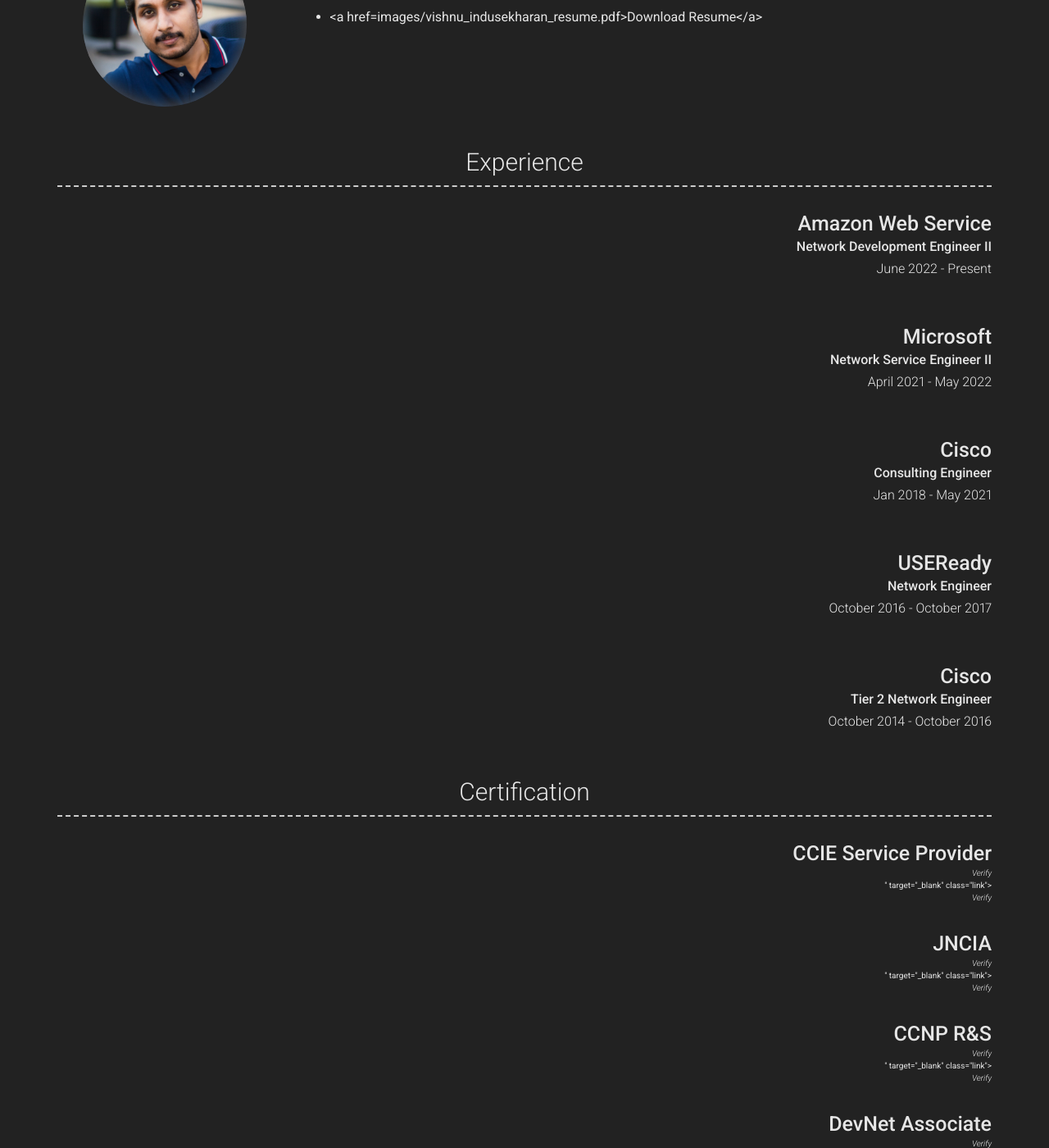
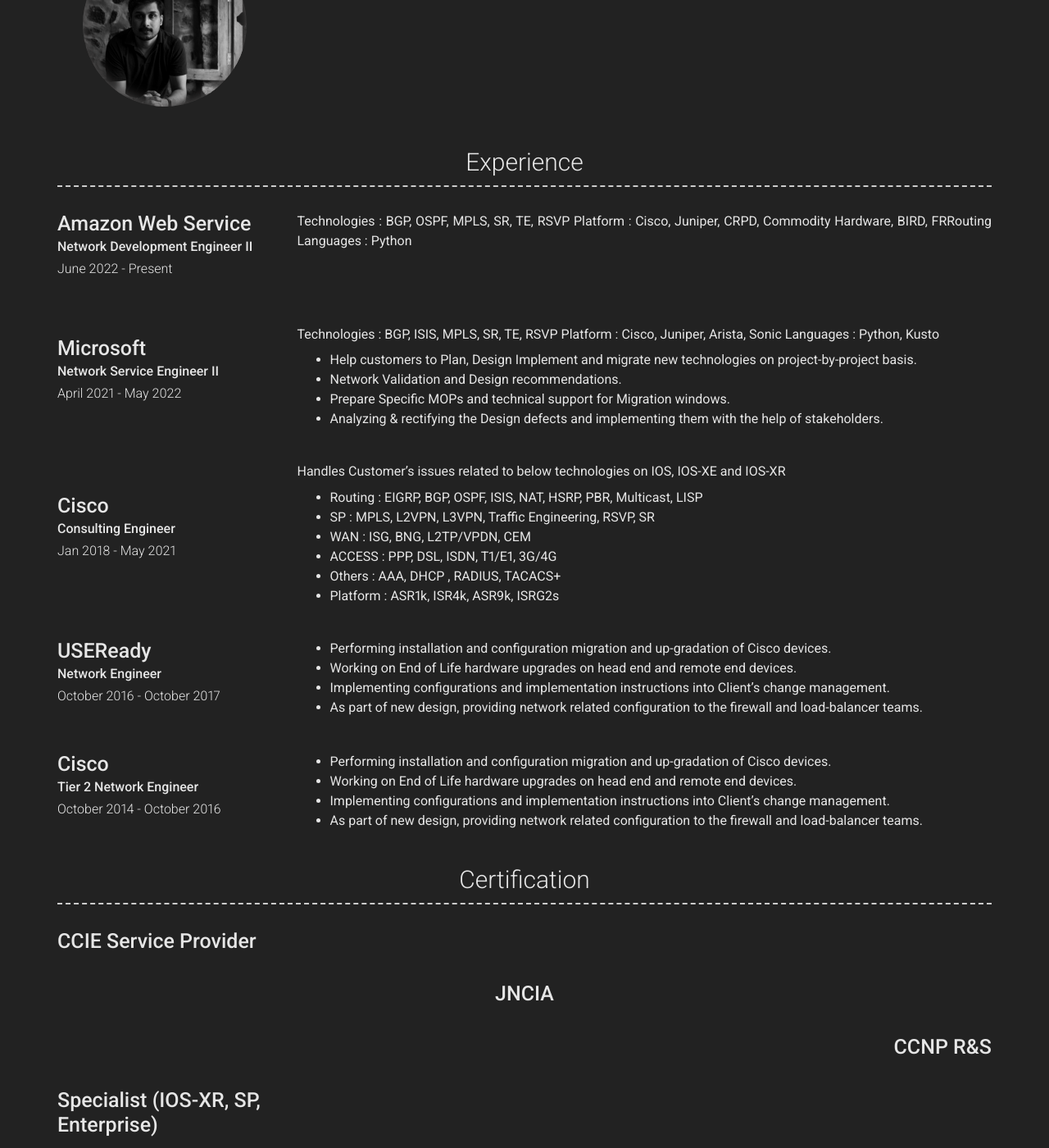
Before and after one commit to vishnu-indusekharan/resume, a Jekyll site: the page built from index.md, in a window 1280 px wide and 1400 px high, scrolled down 349 px. Shown: the whole window at 82% size. Built offline with Jekyll 4.4.1, drawn with Linux system fonts in a browser that asks for light colours; nearby versions of some CDN libraries; some of the changed text lies outside the part shown.

Commit message:
Updated JD and certifications

```diff
--- a/_config.yml
+++ b/_config.yml
@@ -54,77 +54,97 @@ about_profile_image: images/dp.jpg
 about_content: | # this will include new lines to allow paragraphs
   Network Engineer having 8+ years of experience with expertise in Routing & Switching, Service Provider, Security, Wireless and Python.
   Possessing effective organizational skills and excellent working knowledge of networking technologies and having a commitment to keep up to date with the latest developments.
-  - <a href=images/vishnu_indusekharan_resume.pdf>Download Resume</a>
+  [Download Resume](images/vishnu_indusekharan_resume.pdf)
 
 content:
   - title: Experience
     layout: list
     content:
-      - layout: right
+      - layout: left
         title: Amazon Web Service
         sub_title: Network Development Engineer II
-        location: London, United Kingdom
         caption: June 2022 - Present
+        description: |
+         Technologies : BGP, OSPF, MPLS, SR, TE, RSVP
+         Platform : Cisco, Juniper, CRPD, Commodity Hardware, BIRD, FRRouting
+         Languages : Python
 
-      - layout: right
+      - layout: left
         title: Microsoft
         sub_title: Network Service Engineer II
-        location: Bangalore, India
         caption: April 2021 - May 2022
+        description: |
+         Technologies : BGP, ISIS, MPLS, SR, TE, RSVP
+         Platform : Cisco, Juniper, Arista, Sonic
+         Languages : Python, Kusto
+         * Help customers to Plan, Design Implement and migrate new technologies on project-by-project basis.
+         * Network Validation and Design recommendations.
+         * Prepare Specific MOPs and technical support for Migration windows.
+         * Analyzing & rectifying the Design defects and implementing them with the help of stakeholders.
 
-      - layout: right
+      - layout: left
         title: Cisco
         sub_title: Consulting Engineer
         caption: Jan 2018 - May 2021
-        location: Bangalore, India
+        description: |
+          Handles Customer's issues related to below technologies on IOS, IOS-XE and IOS-XR
+          * Routing : EIGRP, BGP, OSPF, ISIS, NAT, HSRP, PBR, Multicast, LISP
+          * SP : MPLS, L2VPN, L3VPN, Traffic Engineering, RSVP, SR
+          * WAN : ISG, BNG, L2TP/VPDN, CEM
+          * ACCESS : PPP, DSL, ISDN, T1/E1, 3G/4G
+          * Others : AAA, DHCP , RADIUS, TACACS+
+          * Platform : ASR1k, ISR4k, ASR9k, ISRG2s
 
-      - layout: right
+
+      - layout: left
         title: USEReady
         sub_title: Network Engineer
         caption: October 2016 - October 2017
-        location: Bangalore, India
+        description: |
+         * Performing installation and configuration migration and up-gradation of Cisco devices.
+         * Working on End of Life hardware upgrades on head end and remote end devices.
+         * Implementing configurations and implementation instructions into Client’s change management.
+         * As part of new design, providing network related configuration to the firewall and load-balancer teams.
 
-      - layout: right
+      - layout: left
         title: Cisco
         sub_title: Tier 2 Network Engineer
         caption: October 2014 - October 2016
-        location: Bangalore, India
+        description: |
+         * Performing installation and configuration migration and up-gradation of Cisco devices.
+         * Working on End of Life hardware upgrades on head end and remote end devices.
+         * Implementing configurations and implementation instructions into Client’s change management.
+         * As part of new design, providing network related configuration to the firewall and load-balancer teams.
 
   - title: Certification
     layout: list
     content:
-      - layout: top-right
+      - layout: top-left
         title: CCIE Service Provider
-        credential: 62851
-        link: <a href="https://www.credly.com/badges/d10abf8f-c9df-4f59-a95a-db01d49374de">Verify</a>
 
-      - layout: top-right
+      - layout: top-middle
         title: JNCIA
-        credential: JPR00310417
-        link: <a href="https://www.credly.com/badges/29248594-653d-4034-9b19-3ce9fdd26536">Verify</a>
 
       - layout: top-right
         title: CCNP R&S
-        credential: CSCO12726185
-        link: <a href="https://www.credly.com/badges/65242514-e103-4ab5-aac1-d69b975b2974">Verify</a>
 
-      - layout: top-right
-        title: DevNet Associate
-        credential: 62851
-        link: <a href="https://www.credly.com/badges/d8e9ab6f-43ec-4056-bab8-d6f3b978b5c6">Verify</a>
+      - layout: bottom-left
+        title: Specialist (IOS-XR, SP, Enterprise)
 
-      - layout: top-right
-        title: View All
-        link: <a href="https://www.credly.com/users/vishnu-indusekharan/badges">View</a>
-#  - title: A Little More About Me
-#    layout: text
-#    content: | # this will include new lines to allow paragraphs
-#      This is where you can write a little more about yourself. You could title this section **Interests** and include some of your other interests.
-#
-#      Or you could title it **Skills** and write a bit more about things that make you more desirable, like *leadership* or *teamwork*
+      - layout: bottom-middle
+        title: CCNA - R&S, Security
+
+      - layout: bottom-right
+        title: Python
+  - title: When I'm Not Working
+    layout: text
+    content: | # this will include new lines to allow paragraphs
+      You will find me with my camera, I'm interested in photography and I enjoy landscape and macro photography. I like to showcase my work on instagram if
+      you would like to take a look - [vishnu.indusekharan](https://www.instagram.com/vishnu.indusekharan/).
+
 
 # Footer
-footer_show_references: true
+footer_show_references: false
 # references_title: References on request (Override references text)
 
 # Build settings
```
Also changed, not shown: images/dp.jpg, images/landscape-trees.jpg (deleted), 1 other file.
